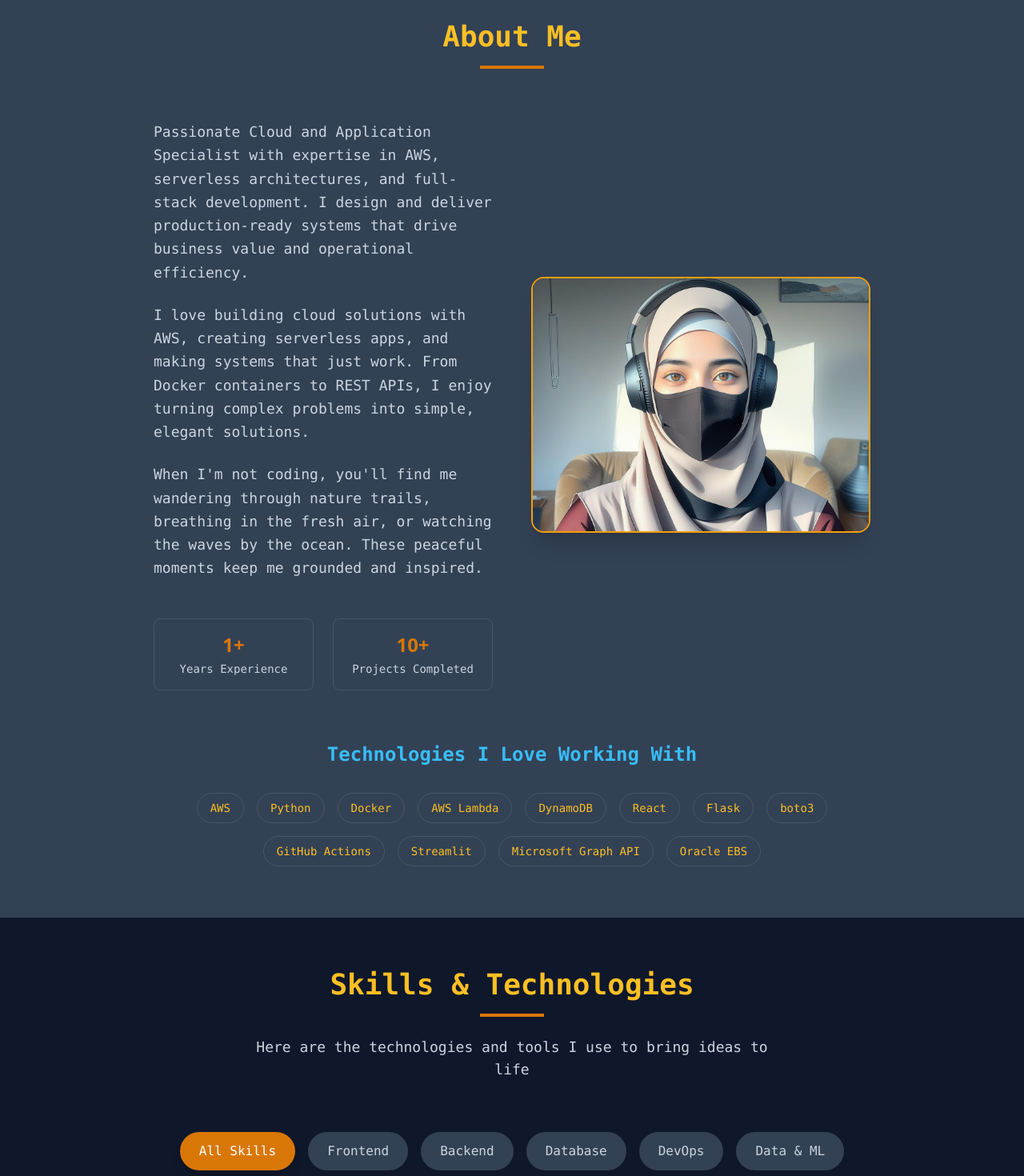
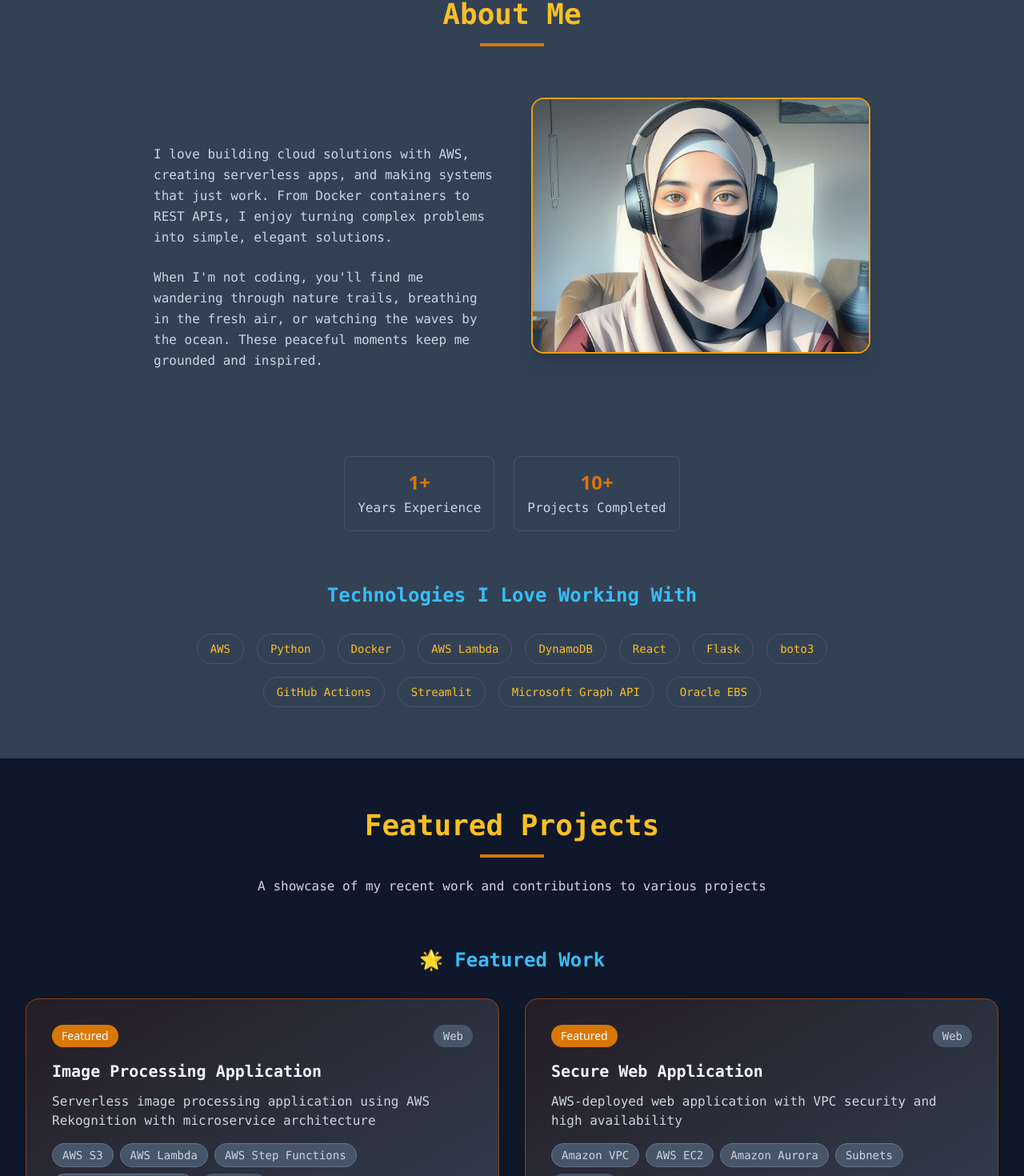
Before and after one commit to ManarElgamil/portfolio, a Next.js app: page / in a window 1280 px wide. Shown: the part 880-2350 px from the top of the page at 80% size. Built offline with nearby package versions, Linux system fonts and the light colour scheme.

Commit message:
changing about me section

```diff
--- a/src/app/page.tsx
+++ b/src/app/page.tsx
@@ -1,7 +1,7 @@
 import Header from '@/components/Header'
 import Hero from '@/components/Hero'
 import About from '@/components/About'
-import Skills from '@/components/Skills'
+// import Skills from '@/components/Skills'
 import Projects from '@/components/Projects'
 import Experience from '@/components/Experience'
 import Achievements from '@/components/Achievements'
@@ -14,7 +14,7 @@ export default function Home() {
       <Header />
       <Hero />
       <About />
-      <Skills />
+      {/* <Skills /> */}
       <Projects />
       <Experience />
       <Achievements />
--- a/src/components/About.tsx
+++ b/src/components/About.tsx
@@ -15,36 +15,25 @@ const About = () => {
             <div className="w-20 h-1 bg-primary-600 mx-auto"></div>
           </div>
 
-          <div className="grid md:grid-cols-2 gap-12 items-center">
+          <div className="grid md:grid-cols-2 gap-12 items-start">
             {/* Text Content */}
-            <div className="space-y-6">
-              <p className="text-lg text-gray-600 dark:text-terminal-300 leading-relaxed font-mono">
+            <div className="space-y-6 flex flex-col justify-center min-h-[400px]">
+              {/* <p className="text-base text-gray-600 dark:text-terminal-300 leading-relaxed font-mono">
                 {personalInfo.bio}
-              </p>
+              </p> */}
 
-              <p className="text-lg text-gray-600 dark:text-terminal-300 leading-relaxed font-mono">
+              <p className="text-base text-gray-600 dark:text-terminal-300 leading-relaxed font-mono">
                 I love building cloud solutions with AWS, creating serverless apps, and
                 making systems that just work. From Docker containers to REST APIs,
                 I enjoy turning complex problems into simple, elegant solutions.
               </p>
 
-              <p className="text-lg text-gray-600 dark:text-terminal-300 leading-relaxed font-mono">
+              <p className="text-base text-gray-600 dark:text-terminal-300 leading-relaxed font-mono">
                 When I&apos;m not coding, you&apos;ll find me wandering through nature trails,
                 breathing in the fresh air, or watching the waves by the ocean.
                 These peaceful moments keep me grounded and inspired.
               </p>
 
-              {/* Quick Stats */}
-              <div className="grid grid-cols-2 gap-6 pt-6">
-                <div className="text-center p-4 bg-gray-100 dark:bg-terminal-700 rounded-lg border border-gray-200 dark:border-terminal-600">
-                  <div className="text-2xl font-bold text-primary-600 mb-1">1+</div>
-                  <div className="text-sm text-gray-600 dark:text-terminal-300 font-mono">Years Experience</div>
-                </div>
-                <div className="text-center p-4 bg-gray-100 dark:bg-terminal-700 rounded-lg border border-gray-200 dark:border-terminal-600">
-                  <div className="text-2xl font-bold text-primary-600 mb-1">10+</div>
-                  <div className="text-sm text-gray-600 dark:text-terminal-300 font-mono">Projects Completed</div>
-                </div>
-              </div>
             </div>
 
             {/* Image/Visual */}
@@ -62,6 +51,20 @@ const About = () => {
               {/* Decorative Elements */}
               <div className="absolute -top-4 -right-4 w-full h-full bg-primary-200 rounded-2xl -z-10"></div>
               <div className="absolute top-8 right-8 w-24 h-24 bg-primary-300 rounded-full opacity-50"></div>
+            </div>
+          </div>
+
+          {/* Quick Stats - Centered across full width */}
+          <div className="flex justify-center mt-12">
+            <div className="flex gap-6">
+              <div className="text-center p-4 bg-gray-100 dark:bg-terminal-700 rounded-lg border border-gray-200 dark:border-terminal-600">
+                <div className="text-2xl font-bold text-primary-600 mb-1">1+</div>
+                <div className="text-base text-gray-600 dark:text-terminal-300 font-mono">Years Experience</div>
+              </div>
+              <div className="text-center p-4 bg-gray-100 dark:bg-terminal-700 rounded-lg border border-gray-200 dark:border-terminal-600">
+                <div className="text-2xl font-bold text-primary-600 mb-1">10+</div>
+                <div className="text-base text-gray-600 dark:text-terminal-300 font-mono">Projects Completed</div>
+              </div>
             </div>
           </div>
 
--- a/src/components/Achievements.tsx
+++ b/src/components/Achievements.tsx
@@ -38,7 +38,7 @@ const Achievements = () => {
             Achievements & Certifications
           </h2>
           <div className="w-20 h-1 bg-primary-600 mx-auto mb-6"></div>
-          <p className="text-lg text-gray-600 dark:text-terminal-300 max-w-2xl mx-auto font-mono">
+          <p className="text-base text-gray-600 dark:text-terminal-300 max-w-2xl mx-auto font-mono">
             Recognition and certifications that validate my expertise and dedication
           </p>
         </div>
@@ -76,18 +76,18 @@ const Achievements = () => {
                 </h3>
 
                 {/* Description */}
-                <p className="text-gray-600 dark:text-terminal-300 mb-4 line-clamp-3 font-mono">
-                  {achievement.description}
-                </p>
+                     <p className="text-base text-gray-600 dark:text-terminal-300 mb-4 line-clamp-3 font-mono">
+                       {achievement.description}
+                     </p>
 
                 {/* Issuer and Date */}
                 <div className="space-y-2 mb-4">
                   {achievement.issuer && (
-                    <p className="text-sm text-gray-500 dark:text-terminal-400 font-mono">
+                    <p className="text-base text-gray-500 dark:text-terminal-400 font-mono">
                       <span className="font-medium">Issued by:</span> {achievement.issuer}
                     </p>
                   )}
-                  <p className="text-sm text-gray-500">
+                  <p className="text-base text-gray-500">
                     <span className="font-medium">Date:</span> {new Date(achievement.date).toLocaleDateString()}
                   </p>
                 </div>
@@ -115,7 +115,7 @@ const Achievements = () => {
             <div>
               <div className="text-4xl mb-4">🎯</div>
               <p className="text-gray-500 dark:text-terminal-400 mb-2 font-mono">More achievements coming soon!</p>
-              <p className="text-sm text-gray-400 dark:text-terminal-500 font-mono">Stay tuned for updates</p>
+              <p className="text-base text-gray-400 dark:text-terminal-500 font-mono">Stay tuned for updates</p>
             </div>
           </div>
         </div>
@@ -157,10 +157,10 @@ const Achievements = () => {
             <h3 className="text-2xl font-bold text-gray-900 dark:text-primary-400 mb-4 font-mono">
               Continuous Learning
             </h3>
-            <p className="text-gray-600 dark:text-terminal-300 mb-6 font-mono">
-              I believe in continuous learning and staying updated with the latest technologies.
-              These achievements represent my commitment to professional growth and excellence.
-            </p>
+                 <p className="text-base text-gray-600 dark:text-terminal-300 mb-6 font-mono">
+                   I believe in continuous learning and staying updated with the latest technologies.
+                   These achievements represent my commitment to professional growth and excellence.
+                 </p>
             <div className="flex flex-wrap justify-center gap-4">
               <span className="px-4 py-2 bg-white dark:bg-terminal-600 text-gray-700 dark:text-terminal-200 rounded-full text-sm shadow font-mono">
                 📚 Always Learning
--- a/src/components/Contact.tsx
+++ b/src/components/Contact.tsx
@@ -58,7 +58,7 @@ const Contact = () => {
             Let&apos;s Work Together
           </h2>
           <div className="w-20 h-1 bg-primary-600 mx-auto mb-6"></div>
-          <p className="text-lg text-gray-600 dark:text-gray-300 max-w-2xl mx-auto">
+          <p className="text-base text-gray-600 dark:text-gray-300 max-w-2xl mx-auto">
             Ready to bring your ideas to life? Let&apos;s discuss your project and how I can help you achieve your goals.
           </p>
         </div>
@@ -135,7 +135,7 @@ const Contact = () => {
                     <span className="text-lg">{service.icon}</span>
                     <div>
                       <div className="font-medium text-gray-900 dark:text-gray-100">{service.title}</div>
-                      <div className="text-sm text-gray-600 dark:text-gray-300">{service.desc}</div>
+                      <div className="text-base text-gray-600 dark:text-gray-300">{service.desc}</div>
                     </div>
                   </div>
                 ))}
--- a/src/components/Experience.tsx
+++ b/src/components/Experience.tsx
@@ -12,7 +12,7 @@ const Experience = () => {
             Work Experience
           </h2>
           <div className="w-20 h-1 bg-primary-600 mx-auto mb-6"></div>
-          <p className="text-lg text-gray-600 dark:text-terminal-300 max-w-2xl mx-auto font-mono">
+          <p className="text-base text-gray-600 dark:text-terminal-300 max-w-2xl mx-auto font-mono">
             My professional journey and the impact I&apos;ve made along the way
           </p>
         </div>
@@ -48,7 +48,7 @@ const Experience = () => {
                   </div>
 
                   {/* Description */}
-                  <p className="text-gray-600 dark:text-terminal-300 mb-6 leading-relaxed font-mono">
+                       <p className="text-base text-gray-600 dark:text-terminal-300 mb-6 leading-relaxed font-mono">
                          {exp.description}
                        </p>
 
@@ -78,7 +78,7 @@ const Experience = () => {
                       {exp.achievements.map((achievement, achIndex) => (
                              <li
                                key={achIndex}
-                          className="flex items-start text-gray-600 dark:text-terminal-300 font-mono"
+                               className="flex items-start text-base text-gray-600 dark:text-terminal-300 font-mono"
                              >
                           <span className="text-primary-600 mr-3 mt-1">✦</span>
                           {achievement}
@@ -98,7 +98,7 @@ const Experience = () => {
             <h3 className="text-2xl font-bold text-gray-900 dark:text-primary-400 mb-4 font-mono">
               Let&apos;s Work Together
             </h3>
-            <p className="text-gray-600 dark:text-terminal-300 mb-6 font-mono">
+                   <p className="text-base text-gray-600 dark:text-terminal-300 mb-6 font-mono">
                      I&apos;m always open to discussing new opportunities and exciting projects.
                    </p>
             <button
--- a/src/components/Footer.tsx
+++ b/src/components/Footer.tsx
@@ -7,7 +7,7 @@ const Footer = () => {
 
   const quickLinks = [
     { name: 'About', href: '#about' },
-    { name: 'Skills', href: '#skills' },
+    // { name: 'Skills', href: '#skills' },
     { name: 'Projects', href: '#projects' },
     { name: 'Experience', href: '#experience' },
     { name: 'Contact', href: '#contact' },
--- a/src/components/Header.tsx
+++ b/src/components/Header.tsx
@@ -50,7 +50,7 @@ const Header = () => {
 
   const navItems = [
     { name: 'About', href: '#about' },
-    { name: 'Skills', href: '#skills' },
+    // { name: 'Skills', href: '#skills' },
     { name: 'Projects', href: '#projects' },
     { name: 'Experience', href: '#experience' },
     { name: 'Achievements', href: '#achievements' },
--- a/src/components/Hero.tsx
+++ b/src/components/Hero.tsx
@@ -93,7 +93,7 @@ const Hero = () => {
             {personalInfo.title}
           </h2>
 
-          <p className="text-lg sm:text-xl text-gray-600 dark:text-terminal-300 mb-8 max-w-2xl mx-auto leading-relaxed font-mono">
+          <p className="text-base sm:text-lg text-gray-600 dark:text-terminal-300 mb-8 max-w-2xl mx-auto leading-relaxed font-mono">
             {personalInfo.subtitle}
           </p>
 
--- a/src/components/Projects.tsx
+++ b/src/components/Projects.tsx
@@ -31,7 +31,7 @@ const Projects = () => {
             Featured Projects
           </h2>
           <div className="w-20 h-1 bg-primary-600 mx-auto mb-6"></div>
-          <p className="text-lg text-gray-600 dark:text-terminal-300 max-w-2xl mx-auto font-mono">
+          <p className="text-base text-gray-600 dark:text-terminal-300 max-w-2xl mx-auto font-mono">
             A showcase of my recent work and contributions to various projects
           </p>
         </div>
@@ -61,7 +61,7 @@ const Projects = () => {
                     {project.title}
                   </h4>
 
-                  <p className="text-gray-600 dark:text-terminal-300 mb-4 line-clamp-3 font-mono">
+                       <p className="text-base text-gray-600 dark:text-terminal-300 mb-4 line-clamp-3 font-mono">
                          {project.description}
                        </p>
 
@@ -163,7 +163,7 @@ const Projects = () => {
                   {project.title}
                 </h4>
 
-                <p className="text-gray-600 dark:text-terminal-300 mb-4 line-clamp-2 font-mono">
+                     <p className="text-base text-gray-600 dark:text-terminal-300 mb-4 line-clamp-2 font-mono">
                        {project.description}
                      </p>
 
@@ -212,7 +212,7 @@ const Projects = () => {
 
         {/* GitHub CTA */}
         <div className="text-center mt-16">
-          <p className="text-lg text-gray-600 dark:text-terminal-300 mb-6 font-mono">
+               <p className="text-base text-gray-600 dark:text-terminal-300 mb-6 font-mono">
                  Want to see more of my work?
                </p>
           <a
--- a/src/components/Skills.tsx
+++ b/src/components/Skills.tsx
@@ -34,7 +34,7 @@ const Skills = () => {
             Skills & Technologies
           </h2>
           <div className="w-20 h-1 bg-primary-600 mx-auto mb-6"></div>
-          <p className="text-lg text-gray-600 dark:text-terminal-300 max-w-2xl mx-auto font-mono">
+          <p className="text-base text-gray-600 dark:text-terminal-300 max-w-2xl mx-auto font-mono">
             Here are the technologies and tools I use to bring ideas to life
           </p>
         </div>
@@ -73,7 +73,7 @@ const Skills = () => {
               {/* Skill Level */}
               <div className="mb-3">
                 <div className="flex justify-between items-center mb-2">
-                  <span className="text-sm text-gray-600 dark:text-terminal-300 font-mono">{getSkillLevel(skill.level)}</span>
+                  <span className="text-base text-gray-600 dark:text-terminal-300 font-mono">{getSkillLevel(skill.level)}</span>
                   <span className="text-sm font-medium text-primary-600">{skill.level}/5</span>
                 </div>
 
```
Lines whose indentation alone changed are shown as unchanged.
